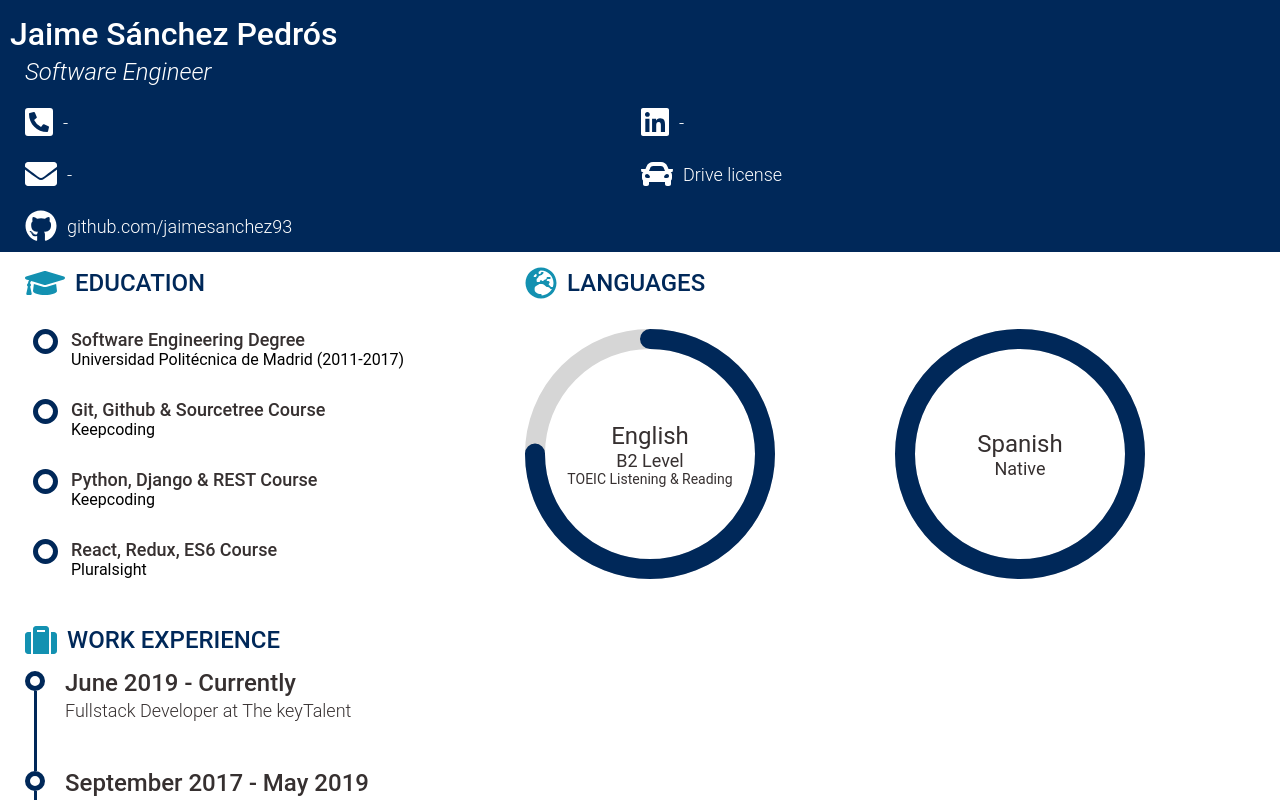
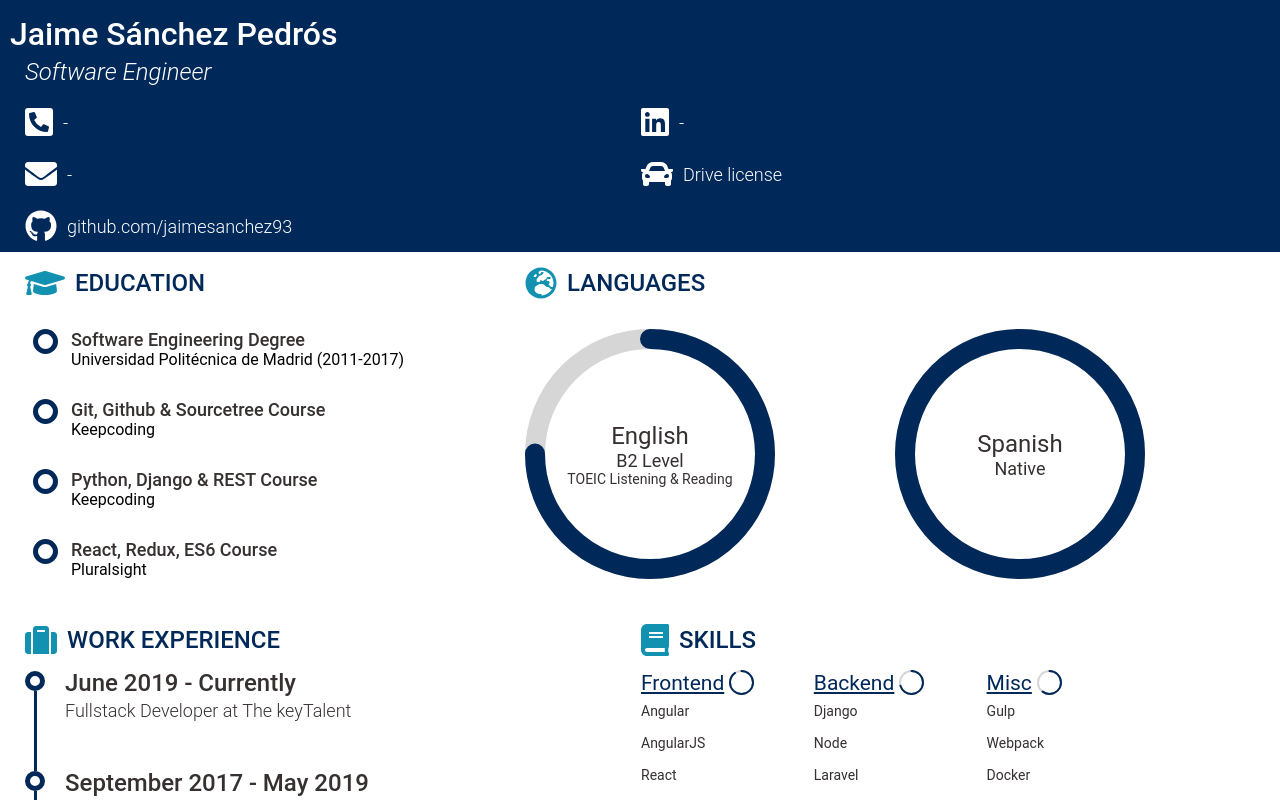
Before and after one commit to jaimesanchez93/react-cv, a React (Create React App) app: page / in a window 1280 px wide. Shown: the top 800 px of the page. Built offline with nearby package versions, Linux system fonts and the light colour scheme.

Commit message:
added skills components

```diff
--- a/src/components/Body.js
+++ b/src/components/Body.js
@@ -1,10 +1,10 @@
 import React, { useState } from 'react';
-import ContactRow from './ContactRow';
 import styled from 'styled-components';
 
 import Education from './Education';
 import Languages from './Languages';
 import WorkExperience from './WorkExperience';
+import Skills from './Skills';
 
 export default function CVBody() {
 
@@ -30,6 +30,7 @@ export default function CVBody() {
             </BodyRow>
             <BodyRow>
                 <WorkExperience></WorkExperience>
+                <Skills></Skills>
             </BodyRow>
         </BodyWrapper>
     )
--- a/src/components/LanguageCircle.js
+++ b/src/components/LanguageCircle.js
@@ -13,7 +13,6 @@ export default function LanguageCircle(props) {
     const [level, setLevel ] = useState(props.level);
     const [title, setTitle ] = useState(props.title);
     const [value, setValue ] = useState(0);
-    console.log('val', value);
 
     const Title = styled.div`
             color: #363030;
@@ -46,6 +45,7 @@ export default function LanguageCircle(props) {
 
                 styles={buildStyles({
                     pathColor: '#002859',
+                    pathTransitionDuration: 2.5,
                 })}
             >
                 <Title>{name}</Title>
--- /dev/null
+++ b/src/components/SkillColumn.js
@@ -0,0 +1,63 @@
+import React, { useState } from 'react';
+import styled from 'styled-components';
+
+import LanguageCircle from './LanguageCircle';
+
+
+export default function SkillColumn (props) {
+
+    const [title, setTitle] = useState(props.title);
+    const [skills, setSkills] = useState(props.skills);
+    const [value, setValue] = useState(props.value)
+
+    const ColumnWrapper = styled.div`
+        display: flex;
+        flex-direction: column;
+        align-items: flex-start;
+        justify-content: center;
+        flex: 0 30%;
+    `
+
+    const Title = styled.div`
+        font-size: 21px;
+        color: #002859;
+        text-decoration: underline;
+        margin-top: 15px;
+    `
+
+    const Text = styled.div`
+        display: flex;
+        font-size: 14px;
+        color: #363030;
+        margin: 8px 0;
+    `
+
+    const TitleWrapper = styled.div`
+        display: flex;
+        justify-content: flex-start;
+        align-items: flex-end;
+    `
+
+    const CircleWrapper = styled.div`
+        width: 25px;
+        margin-left: 5px;
+    `
+
+    return(
+        <ColumnWrapper>
+            <TitleWrapper>
+                <Title>{title}</Title>
+                <CircleWrapper>
+                    <LanguageCircle value={value}></LanguageCircle>
+                </CircleWrapper>
+            </TitleWrapper>
+            {
+                skills.map((element, index) =>{
+                    return(
+                        <Text key={index}>{element}</Text>
+                    )
+                })
+            }
+        </ColumnWrapper>
+    )
+}
--- /dev/null
+++ b/src/components/Skills.js
@@ -0,0 +1,62 @@
+import React, { useState } from 'react';
+import styled from 'styled-components';
+
+import SectionTitle from './SectionTitle';
+import SkillColumn from './SkillColumn';
+
+export default function Skills() {
+
+    const SkillsWrapper = styled.div`
+        display: flex;
+        flex-direction: column;
+        align-items: flex-start;
+        flex: 0 45%;
+        margin: 15px 15px 15px 25px;
+    `
+
+    const SkillRow = styled.div`
+        display: flex;
+        flex-direction: row;
+        justify-content: flex-start;
+        align-items: flex-start;
+        width: 100%;
+    `
+
+    const skillsObj = [
+        {
+            title: 'Frontend',
+            skills: ['Angular', 'AngularJS', 'React'],
+            value: 90
+        },
+        {
+            title: 'Backend',
+            skills: ['Django', 'Node', 'Laravel'],
+            value: 70
+        },
+        {
+            title: 'Misc',
+            skills: ['Gulp', 'Webpack', 'Docker'],
+            value: 60
+        },
+    ]
+
+
+    return (
+        <SkillsWrapper>
+            <SectionTitle prefix="fas" icon="book" title="skills"></SectionTitle>
+            <SkillRow>
+                {
+                    skillsObj.map((element, index) => {
+                        return (
+                            <SkillColumn key={index} title={element.title}
+                                         skills={element.skills} value={element.value}>
+
+                            </SkillColumn>
+                        )
+                    }
+                    )
+                }
+            </SkillRow>
+        </SkillsWrapper>
+    )
+}
--- a/src/components/TimelineStep.js
+++ b/src/components/TimelineStep.js
@@ -72,7 +72,7 @@ export default function TimelineStep (props) {
         margin - left: -2px;
         background: #002859;
         z-index: -1;
-        animation: ${keyFrameExampleOne} 1.5s ease-in-out 0s 1;
+        animation: ${keyFrameExampleOne} 2.5s ease-in-out 0s 1;
 
     `
 
```
